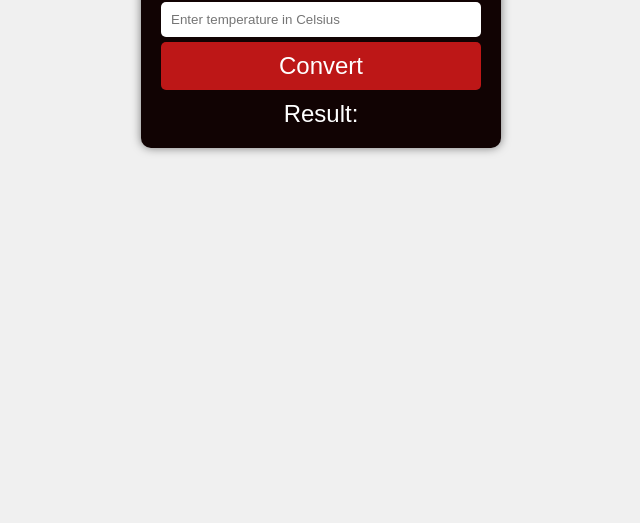
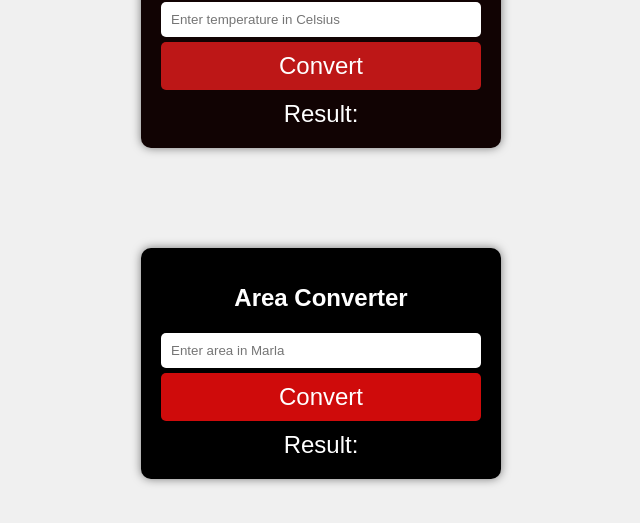
Before and after one commit to arsalan-ahmed7790/temperature-converter, a plain HTML site: page index.html in a window 1280 px wide. Shown: the part 183-706 px from the top of the page, without its empty margins (319-959 px from the left). Drawn offline with Linux system fonts and the light colour scheme.

Commit message:
adding area converter

```diff
--- a/index.html
+++ b/index.html
@@ -14,6 +14,17 @@
         <div id="result">Result: </div>
     </div>
 
+
+
+    <div class="aconverter">
+        <h1>Area Converter</h1>
+        <form id="aconverter-form">
+            <input type="number" id="marla" placeholder="Enter area in Marla" required>
+            <button type="submit">Convert</button>
+        </form>
+        <div id="resul">Result: </div>
+    </div>
+
     <script src="script.js"></script>
 </body>
 </html>
--- a/script.js
+++ b/script.js
@@ -9,3 +9,15 @@ document.getElementById('converter-form').addEventListener('submit', function (e
         document.getElementById('result').textContent = 'Result: Invalid input';
     }
 });
+
+document.getElementById('aconverter-form').addEventListener('submit', function (e) {
+    e.preventDefault();
+    const marla = parseFloat(document.getElementById('marla').value);
+    const squareFeet = marla * 272.25; // 1 Marla = 272.25 square feet
+
+    if (!isNaN(squareFeet)) {
+        document.getElementById('resul').textContent = `Result: ${squareFeet.toFixed(2)} square feet`;
+    } else {
+        document.getElementById('resul').textContent = 'Result: Invalid input';
+    }
+});
--- a/style.css
+++ b/style.css
@@ -49,3 +49,51 @@ button:hover {
     margin-top: 10px;
     font-size: 24px;
 }
+
+/*area convertr*/
+
+.aconverter {
+    background-color: #000000;
+    width: 320px;
+    margin: 100px auto;
+    border-radius: 10px;
+    box-shadow: 0px 0px 10px rgba(0, 0, 0, 0.5);
+    color: white;
+    padding: 20px;
+}
+
+.aconverter h1 {
+    font-size: 24px;
+}
+
+.aconverter form {
+    display: flex;
+    flex-direction: column;
+}
+
+.aconverter input {
+    margin: 5px 0;
+    padding: 10px;
+    border: none;
+    border-radius: 5px;
+}
+
+.aconverter button {
+    background-color: #cf0b0b;
+    color: white;
+    font-size: 24px;
+    border: none;
+    border-radius: 5px;
+    padding: 10px;
+    cursor: pointer;
+    transition: background-color 0.3s;
+}
+
+.aconverter button:hover {
+    background-color: #555;
+}
+
+.aconverter #resul {
+    margin-top: 10px;
+    font-size: 24px;
+}
```
